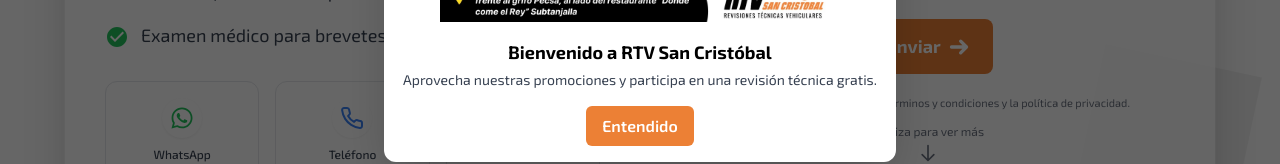
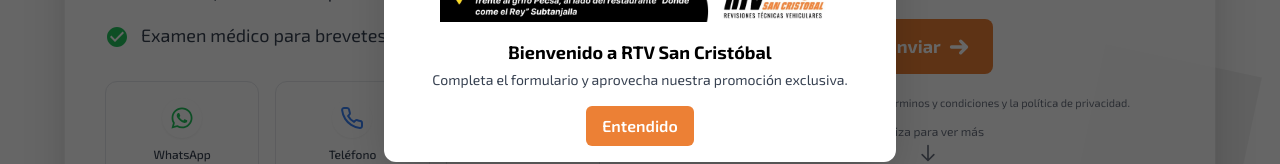
Before and after one commit to FabritcioPS15/LandingPage-RTV, a React (Vite) app: page / in a window 1280 px wide. Shown: the part 508-672 px from the top of the page. Built offline with nearby package versions, Linux system fonts and the light colour scheme; a web font is replaced by a local one.

Commit message:
´ssajfhas

```diff
--- a/src/App.tsx
+++ b/src/App.tsx
@@ -410,7 +410,7 @@ const handleSubmit = async (e: React.FormEvent) => {
               />
               <div className="p-4 text-center">
                 <h3 className="text-lg font-bold text-black">Bienvenido a RTV San Cristóbal</h3>
-                <p className="text-sm text-gray-700 mt-1">Aprovecha nuestras promociones y participa en una revisión técnica gratis.</p>
+                <p className="text-sm text-gray-700 mt-1">Completa el formulario y aprovecha nuestra promoción exclusiva.</p>
                 <button
                   onClick={() => setShowModal(false)}
                   className="mt-4 inline-flex items-center justify-center bg-[#ec8035] text-white font-semibold px-4 py-2 rounded-md hover:bg-[#d4692a]"
```
